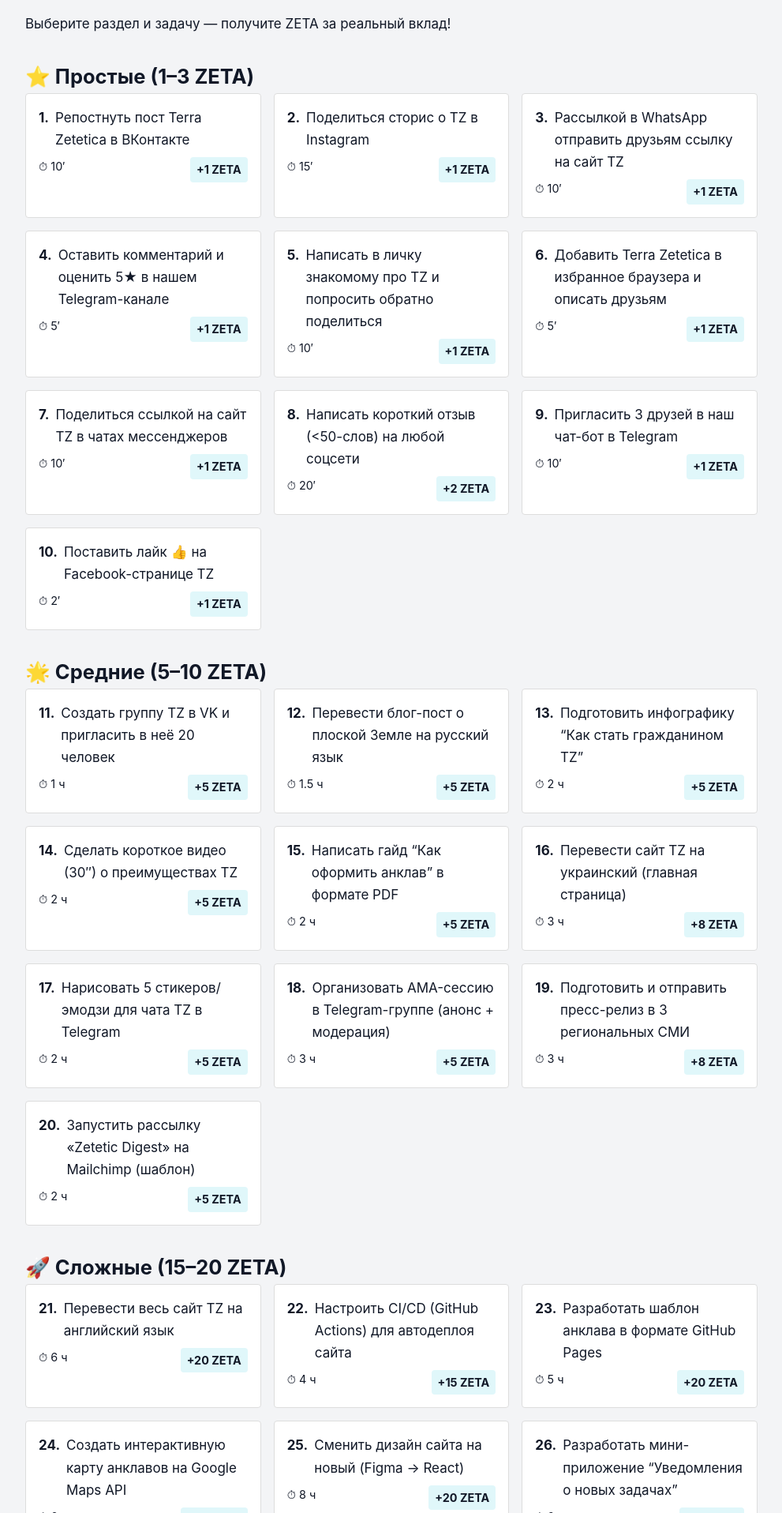
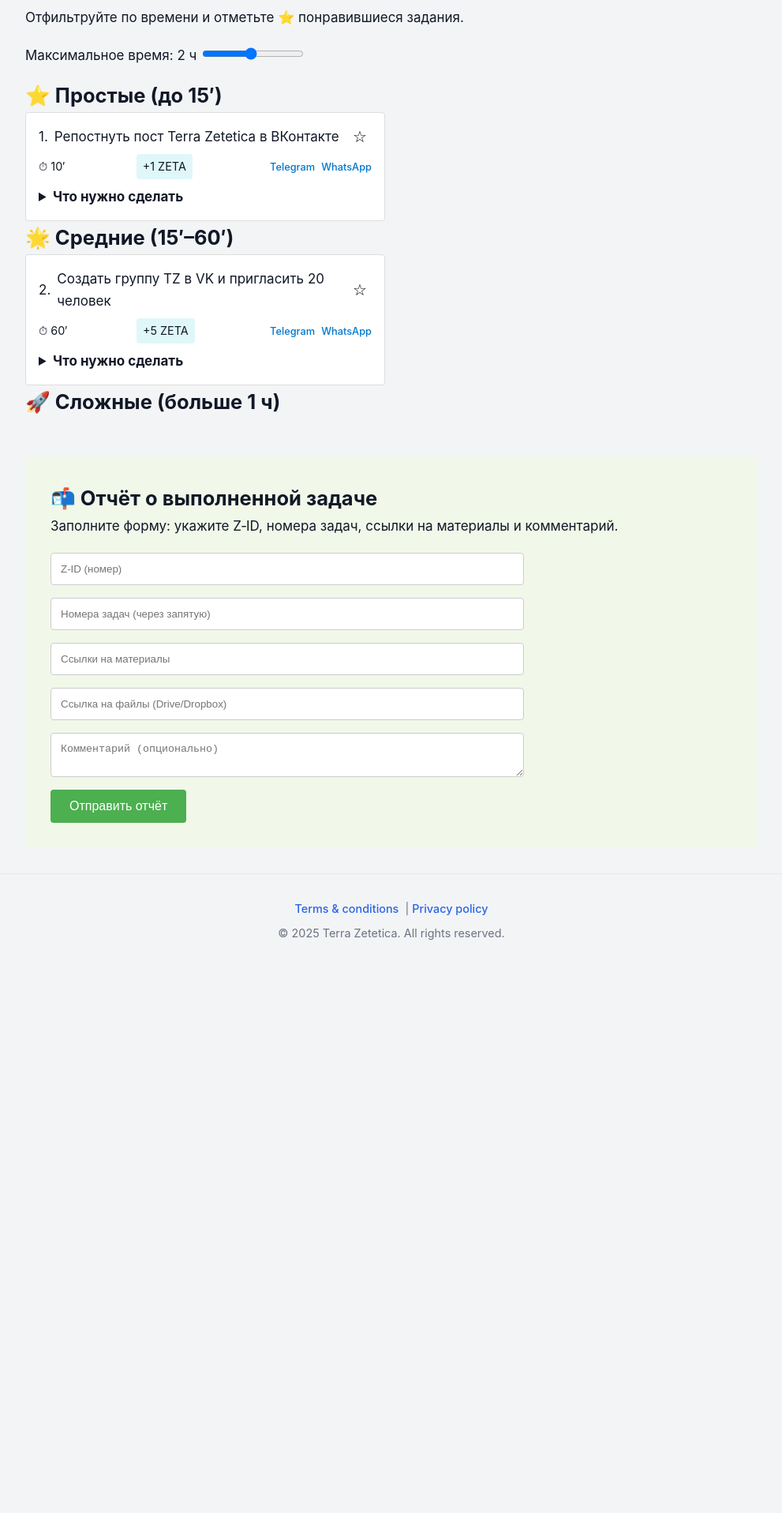
Before and after one commit to kardinalmarkov/terra-zetetica, a Next.js app: page /help-us in a window 1280 px wide. Shown: the part 144-2060 px from the top of the page at 79% size, without its empty margins (144-1135 px from the left). After the commit the page ends 1369 px from the top, so only its background shows below. Built offline with nearby package versions, Linux system fonts and the light colour scheme.

Commit message:
Update help-us.js

```diff
--- a/pages/help-us.js
+++ b/pages/help-us.js
@@ -1,51 +1,46 @@
 // pages/help-us.js
 import Head from 'next/head'
+import { useState, useEffect } from 'react'
 
-const tasks = [
-  // Простые (⭐ 1–3 ZETA)
-  { id: 1,  text: 'Репостнуть пост Terra Zetetica в ВКонтакте',                 time: '10′', zeta: 1, complexity: 'simple' },
-  { id: 2,  text: 'Поделиться сторис о TZ в Instagram',                       time: '15′', zeta: 1, complexity: 'simple' },
-  { id: 3,  text: 'Рассылкой в WhatsApp отправить друзьям ссылку на сайт TZ', time: '10′', zeta: 1, complexity: 'simple' },
-  { id: 4,  text: 'Оставить комментарий и оценить 5★ в нашем Telegram-канале', time: '5′',  zeta: 1, complexity: 'simple' },
-  { id: 5,  text: 'Написать в личку знакомому про TZ и попросить обратно поделиться', time: '10′', zeta: 1, complexity: 'simple' },
-  { id: 6,  text: 'Добавить Terra Zetetica в избранное браузера и описать друзьям', time: '5′', zeta: 1, complexity: 'simple' },
-  { id: 7,  text: 'Поделиться ссылкой на сайт TZ в чатах мессенджеров',        time: '10′', zeta: 1, complexity: 'simple' },
-  { id: 8,  text: 'Написать короткий отзыв (<50-слов) на любой соцсети',         time: '20′', zeta: 2, complexity: 'simple' },
-  { id: 9,  text: 'Пригласить 3 друзей в наш чат-бот в Telegram',               time: '10′', zeta: 1, complexity: 'simple' },
-  { id: 10, text: 'Поставить лайк 👍 на Facebook-странице TZ',                  time: '2′',  zeta: 1, complexity: 'simple' },
-
-  // Средние (🌟 5–10 ZETA)
-  { id: 11, text: 'Создать группу TZ в VK и пригласить в неё 20 человек',      time: '1 ч',   zeta: 5, complexity: 'medium' },
-  { id: 12, text: 'Перевести блог-пост о плоской Земле на русский язык',        time: '1.5 ч', zeta: 5, complexity: 'medium' },
-  { id: 13, text: 'Подготовить инфографику “Как стать гражданином TZ”',        time: '2 ч',   zeta: 5, complexity: 'medium' },
-  { id: 14, text: 'Сделать короткое видео (30″) о преимуществах TZ',          time: '2 ч',   zeta: 5, complexity: 'medium' },
-  { id: 15, text: 'Написать гайд “Как оформить анклав” в формате PDF',         time: '2 ч',   zeta: 5, complexity: 'medium' },
-  { id: 16, text: 'Перевести сайт TZ на украинский (главная страница)',       time: '3 ч',   zeta: 8, complexity: 'medium' },
-  { id: 17, text: 'Нарисовать 5 стикеров/эмодзи для чата TZ в Telegram',       time: '2 ч',   zeta: 5, complexity: 'medium' },
-  { id: 18, text: 'Организовать AMA-сессию в Telegram-группе (анонс + модерация)', time: '3 ч', zeta: 5, complexity: 'medium' },
-  { id: 19, text: 'Подготовить и отправить пресс-релиз в 3 региональных СМИ',  time: '3 ч',   zeta: 8, complexity: 'medium' },
-  { id: 20, text: 'Запустить рассылку «Zetetic Digest» на Mailchimp (шаблон)', time: '2 ч',   zeta: 5, complexity: 'medium' },
-
-  // Сложные (🚀 15–20 ZETA)
-  { id: 21, text: 'Перевести весь сайт TZ на английский язык',                time: '6 ч',   zeta: 20, complexity: 'hard' },
-  { id: 22, text: 'Настроить CI/CD (GitHub Actions) для автодеплоя сайта',     time: '4 ч',   zeta: 15, complexity: 'hard' },
-  { id: 23, text: 'Разработать шаблон анклава в формате GitHub Pages',         time: '5 ч',   zeta: 20, complexity: 'hard' },
-  { id: 24, text: 'Создать интерактивную карту анклавов на Google Maps API',  time: '6 ч',   zeta: 20, complexity: 'hard' },
-  { id: 25, text: 'Сменить дизайн сайта на новый (Figma → React)',            time: '8 ч',   zeta: 20, complexity: 'hard' },
-  { id: 26, text: 'Разработать мини-приложение “Уведомления о новых задачах”',  time: '6 ч',   zeta: 15, complexity: 'hard' },
-  { id: 27, text: 'Провести офлайн-ивент flat-earth клуба (аренда, оборудование)', time: '10 ч', zeta: 20, complexity: 'hard' },
-  { id: 28, text: 'Подготовить видео-курсы “Основы зететики” (3 урока по 5 мин)', time: '12 ч', zeta: 20, complexity: 'hard' },
-  { id: 29, text: 'Настроить бот-конструктор в Telegram для автоматической выдачи задач', time: '8 ч', zeta: 20, complexity: 'hard' },
-  { id: 30, text: 'Организовать краудфандинг-кампанию на Boomstarter',        time: '15 ч',  zeta: 20, complexity: 'hard' },
-
-  // ... и так далее до 100, по той же схеме: конкретно, просто, без выдуманных «NearSky» и «Z-метрологии».
+const allTasks = [
+  { id: 1,  text: 'Репостнуть пост Terra Zetetica в ВКонтакте', time: 10, complexity: 'simple', zeta: 1, checklist: [
+      'Зайти в ВКонтакте',
+      'Найти пост @terra-zetetica',
+      'Нажать «Поделиться»'
+    ]
+  },
+  { id: 2,  text: 'Создать группу TZ в VK и пригласить 20 человек', time: 60, complexity: 'medium', zeta: 5, checklist: [
+      'Зарегистрироваться в VK',
+      'Создать группу «Terra Zetetica»',
+      'Пригласить друзей и опубликовать анонс'
+    ]
+  },
+  // ... остальные задачи до 100
 ]
 
 export default function HelpUs() {
+  const [favorites, setFavorites] = useState([])
+  const [filterMax, setFilterMax] = useState(120)
+
+  useEffect(() => {
+    const saved = JSON.parse(localStorage.getItem('tz-favs') || '[]')
+    setFavorites(saved)
+  }, [])
+
+  function toggleFav(id) {
+    const next = favorites.includes(id)
+      ? favorites.filter(x => x !== id)
+      : [...favorites, id]
+    setFavorites(next)
+    localStorage.setItem('tz-favs', JSON.stringify(next))
+  }
+
+  const filtered = allTasks.filter(t => t.time <= filterMax)
+
   const levels = [
-    { key: 'simple', title: '⭐ Простые (1–3 ZETA)' },
-    { key: 'medium', title: '🌟 Средние (5–10 ZETA)' },
-    { key: 'hard',   title: '🚀 Сложные (15–20 ZETA)' },
+    { key: 'simple', title: '⭐ Простые (до 15′)' },
+    { key: 'medium', title: '🌟 Средние (15′–60′)' },
+    { key: 'hard',   title: '🚀 Сложные (больше 1 ч)' },
   ]
 
   return (
@@ -55,22 +50,43 @@ export default function HelpUs() {
       </Head>
       <main className="wrapper">
         <h1>Внести вклад в Terra Zetetica</h1>
-        <p>Выберите раздел и задачу — получите ZETA за реальный вклад!</p>
+        <p>Отфильтруйте по времени и отметьте ⭐ понравившиеся задания.</p>
+
+        <div className="filter">
+          <label>Максимальное время: {filterMax <= 60 ? `${filterMax}′` : `${Math.floor(filterMax/60)} ч`} </label>
+          <input
+            type="range" min={10} max={240} step={5}
+            value={filterMax}
+            onChange={e => setFilterMax(+e.target.value)} />
+        </div>
 
         {levels.map(({ key, title }) => (
           <section key={key} className="section">
             <h2>{title}</h2>
             <div className="tasks-list">
-              {tasks.filter(t => t.complexity === key).map(t => (
+              {filtered.filter(t => t.complexity===key).map(t => (
                 <div key={t.id} className="task-card">
                   <div className="task-header">
                     <span className="task-id">{t.id}.</span>
                     <span className="task-text">{t.text}</span>
+                    <button className="fav" onClick={()=>toggleFav(t.id)}>
+                      {favorites.includes(t.id) ? '★' : '☆'}
+                    </button>
                   </div>
                   <div className="task-meta">
-                    <span className="task-time">⏱ {t.time}</span>
+                    <span>⏱ {t.time <= 60 ? `${t.time}′` : `${Math.floor(t.time/60)} ч`}</span>
                     <span className="badge">+{t.zeta} ZETA</span>
+                    <div className="share">
+                      <a href={`https://t.me/share/url?url=${encodeURIComponent(window.location.href)}&text=${encodeURIComponent(t.text)}`} target="_blank">Telegram</a>
+                      <a href={`https://wa.me/?text=${encodeURIComponent(t.text + ' ' + window.location.href)}`} target="_blank">WhatsApp</a>
+                    </div>
                   </div>
+                  <details>
+                    <summary>Что нужно сделать</summary>
+                    <ul>
+                      {t.checklist.map((step, i) => <li key={i}>{step}</li>)}
+                    </ul>
+                  </details>
                 </div>
               ))}
             </div>
@@ -79,16 +95,13 @@ export default function HelpUs() {
 
         <section className="report">
           <h2>📬 Отчёт о выполненной задаче</h2>
-          <p>Заполните форму: укажите Telegram-ID, номера задач и ссылки на материалы.</p>
-          <form
-            action="https://formspree.io/f/твой_формспри_ид"
-            method="POST"
-            className="report-form"
-          >
-            <input name="telegram_id" placeholder="Telegram-ID" required />
-            <input name="task_ids"    placeholder="Номера задач" required />
-            <input name="links"       placeholder="Ссылки на материалы" required />
-            <input name="file_link"   placeholder="Ссылка на файлы (Drive/Dropbox)" />
+          <p>Заполните форму: укажите Z‑ID, номера задач, ссылки на материалы и комментарий.</p>
+          <form action="https://formspree.io/f/твой_формспри_ид" method="POST" className="report-form">
+            <input name="z_id" placeholder="Z‑ID (номер)" required />
+            <input name="task_ids" placeholder="Номера задач (через запятую)" required />
+            <input name="links" placeholder="Ссылки на материалы" required />
+            <input name="file_link" placeholder="Ссылка на файлы (Drive/Dropbox)" />
+            <textarea name="comment" placeholder="Комментарий (опционально)" />
             <button type="submit">Отправить отчёт</button>
           </form>
         </section>
@@ -100,8 +113,9 @@ export default function HelpUs() {
           margin: 0 auto;
           padding: 2rem 1rem;
         }
-        h1 { margin-bottom: 0.5rem; }
-        .section { margin-top: 2rem; }
+        .filter {
+          margin: 1rem 0;
+        }
         .tasks-list {
           display: grid;
           grid-template-columns: 1fr;
@@ -109,9 +123,6 @@ export default function HelpUs() {
         }
         @media (min-width: 600px) {
           .tasks-list { grid-template-columns: 1fr 1fr; }
-        }
-        @media (min-width: 960px) {
-          .tasks-list { grid-template-columns: 1fr 1fr 1fr; }
         }
         .task-card {
           background: #fff;
@@ -121,21 +132,36 @@ export default function HelpUs() {
         }
         .task-header {
           display: flex;
+          align-items: center;
           gap: 0.5rem;
-          margin-bottom: 0.5rem;
         }
-        .task-id { font-weight: bold; }
+        .fav {
+          margin-left: auto;
+          background: none;
+          border: none;
+          font-size: 1.25rem;
+          cursor: pointer;
+        }
         .task-meta {
           display: flex;
           justify-content: space-between;
+          align-items: center;
+          margin-top: 0.5rem;
           font-size: 0.9rem;
         }
         .badge {
           background: #e0f7fa;
           padding: 0.25rem 0.5rem;
           border-radius: 4px;
-          font-weight: bold;
         }
+        .share a {
+          margin-left: 0.5rem;
+          font-size: 0.8rem;
+          text-decoration: none;
+          color: #0077cc;
+        }
+        details { margin-top: 0.5rem; }
+        summary { cursor: pointer; font-weight: bold; }
         .report {
           margin-top: 3rem;
           padding: 2rem;
@@ -147,10 +173,11 @@ export default function HelpUs() {
           gap: 1rem;
           max-width: 600px;
         }
-        .report-form input {
+        .report-form input, .report-form textarea {
           padding: 0.75rem;
           border: 1px solid #ccc;
           border-radius: 4px;
+          width: 100%;
         }
         .report-form button {
           width: fit-content;
```
